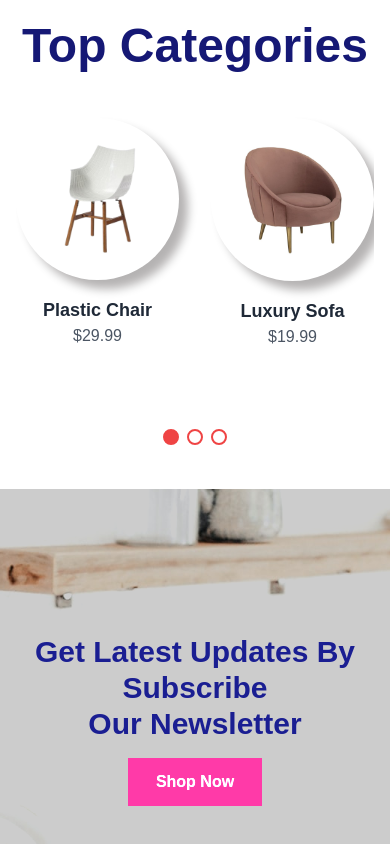
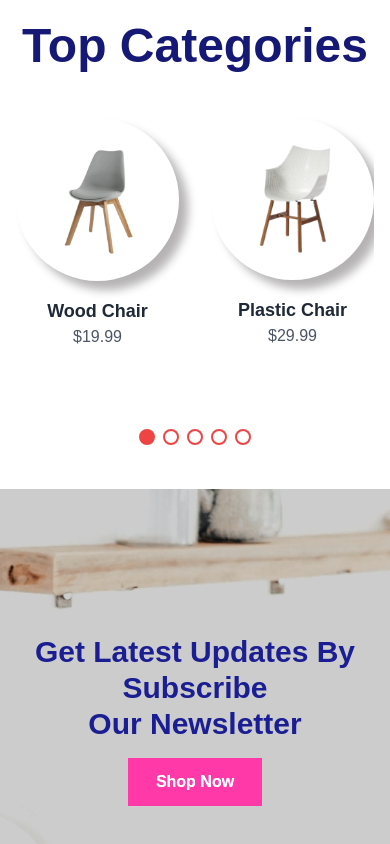
Before and after one commit to Mazz-Ather/Ecommerce-Hackathon, a Next.js app: page / in a window 390 px wide. Shown: the part 10594-11438 px from the top of the page. Built offline with nearby package versions, Linux system fonts and the light colour scheme.

Commit message:
resolved vercel error

```diff
--- a/package.json
+++ b/package.json
@@ -16,7 +16,7 @@
     "class-variance-authority": "^0.7.1",
     "clsx": "^2.1.1",
     "lucide-react": "^0.468.0",
-    "next": "14.2.2",
+    "next": "^14.2.20",
     "react": "^18",
     "react-dom": "^18",
     "react-icons": "^5.4.0",
--- a/src/app/components/Home/TopCategories.tsx
+++ b/src/app/components/Home/TopCategories.tsx
@@ -1,32 +1,27 @@
-'use client';
-
+'use client'
 import { useState, useEffect } from 'react';
 
-const useItemsPerPage = () => {
-  const [itemsPerPage, setItemsPerPage] = useState(4);
+const TopCategories = () => {
+  const [activeIndex, setActiveIndex] = useState(0);
+  const [itemsPerPage, setItemsPerPage] = useState(4); // Initially set to 4
 
   useEffect(() => {
     const updateItemsPerPage = () => {
       const width = window.innerWidth;
       if (width < 640) {
-        setItemsPerPage(2);
+        setItemsPerPage(2); // Set 2 items per page for smaller screens
       } else {
-        setItemsPerPage(4);
+        setItemsPerPage(4); // Set 4 items per page for larger screens
       }
     };
 
     updateItemsPerPage(); // Set initial value
     window.addEventListener('resize', updateItemsPerPage);
-    return () => window.removeEventListener('resize', updateItemsPerPage);
-  }, []);
 
-  return itemsPerPage;
-};
-
-const itemsPerPage = window.innerWidth < 640 ? 2 : 4; // Basic logic for smaller screens
-
-const TopCategories = () => {
-  const [activeIndex, setActiveIndex] = useState(0);
+    return () => {
+      window.removeEventListener('resize', updateItemsPerPage);
+    };
+  }, []); // Empty dependency array ensures this runs only once after initial render
 
   const products = [
     { id: 1, image: '/cat1.png', title: 'Wood Chair', price: '$19.99' },
@@ -41,15 +36,13 @@ const TopCategories = () => {
     { id: 10, image: '/s10.jpeg', title: 'Demanded Sofa', price: '$59.99' },
   ];
 
-  const itemsPerPage = 4; // Maximum number of visible cards at a time.
-
   const handleNavigationClick = (index: number) => {
     setActiveIndex(index);
   };
 
   return (
     <div className="max-w-screen-xl mx-auto px-4 mb-9 mt-20">
-         <h2 className="text-center text-[#151875] text-5xl font-bold mb-8">
+      <h2 className="text-center text-[#151875] text-5xl font-bold mb-8">
         Top Categories
       </h2>
       {/* Product Container */}
@@ -59,12 +52,10 @@ const TopCategories = () => {
           .map((product) => (
             <div
               key={product.id}
-              className="relative mx-4 flex-shrink-0 w-[50%]  sm:w-[50%] md:w-[22%] md:pl-8 lg:w-[22%] group"
+              className="relative mx-4 flex-shrink-0 w-[50%] sm:w-[50%] md:w-[22%] md:pl-8 lg:w-[22%] group"
             >
               {/* Product Image */}
-              {/* shadow effect in left bottom  */}
               <div className="bg-white rounded-full p-6 hover:shadow-2xl hover:shadow-indigo-600 shadow-[9px_9px_10px_rgba(10,0,0,0.3)] transition-shadow duration-300 overflow-hidden group-hover:relative">
-
                 <img
                   src={product.image}
                   alt={product.title}
--- a/src/app/page.tsx
+++ b/src/app/page.tsx
@@ -17,7 +17,7 @@ export default function Home() {
   return (
    <>
    <HeroCarousel/>
-   <FeaturedProducts/>
+    <FeaturedProducts/>
    <LatestProduct/>
    <ShopexOffers/>
    <SecondHero/>
@@ -25,10 +25,11 @@ export default function Home() {
    <PreDiscount/>
    <DiscountItem/>
    <TopCategories/>
+{/*  */}
    <NewsLetter/>
    <Brands/>
    <BlogComponent/>
    <ScrollToTop/>
-   </>
+      </>
   );
 }
--- a/src/app/pages/page.tsx
+++ b/src/app/pages/page.tsx
@@ -1,5 +1,4 @@
 import Demo from '@/app/components/demo/Demo'
-import React from 'react'
 
 const demo = () => {
   return (
```
Also changed, not shown: src/app/components/demo/Demo.tsx (+1 -32 lines), 1 other file (tests, documents, lock files or other folders).
